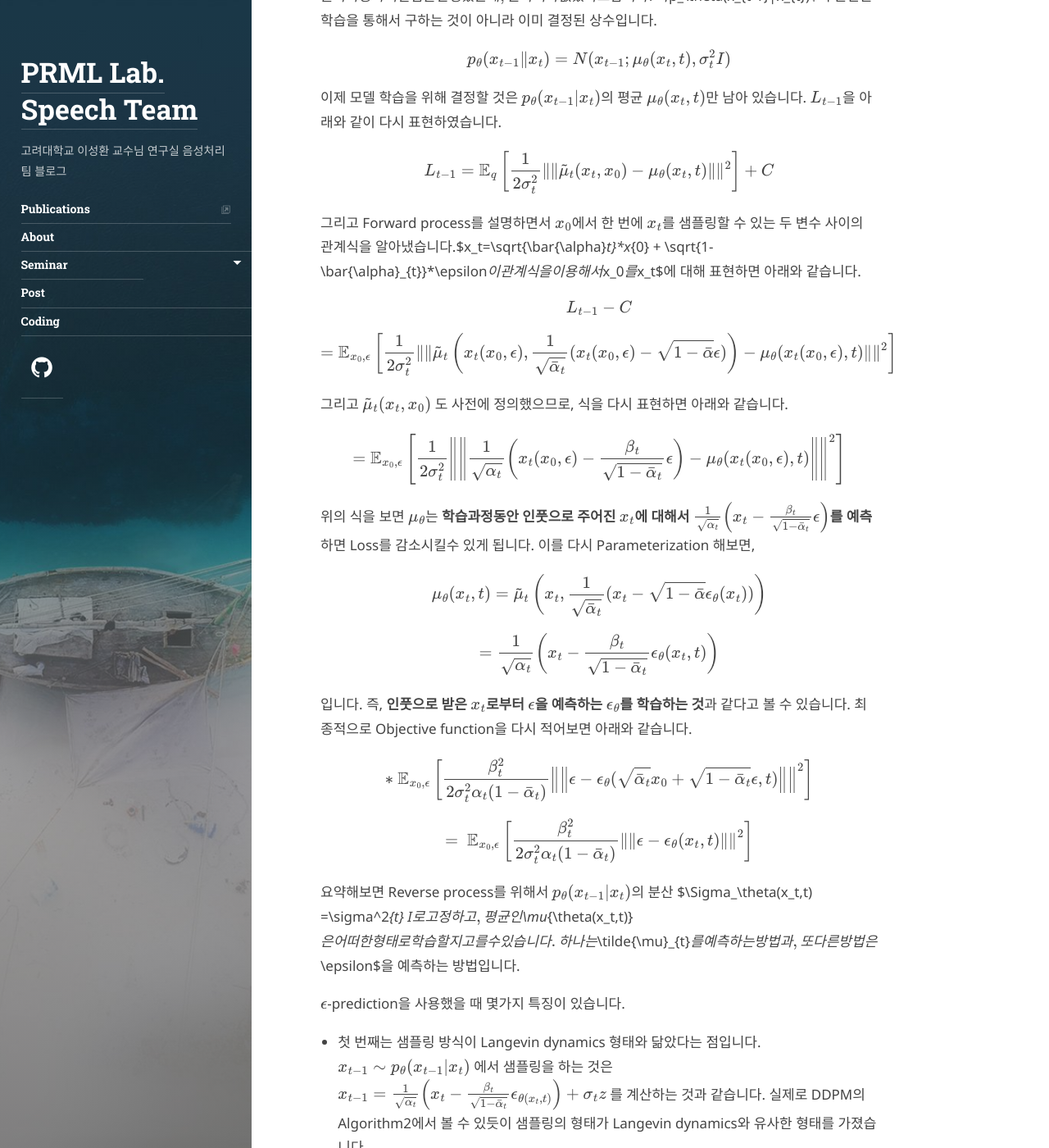
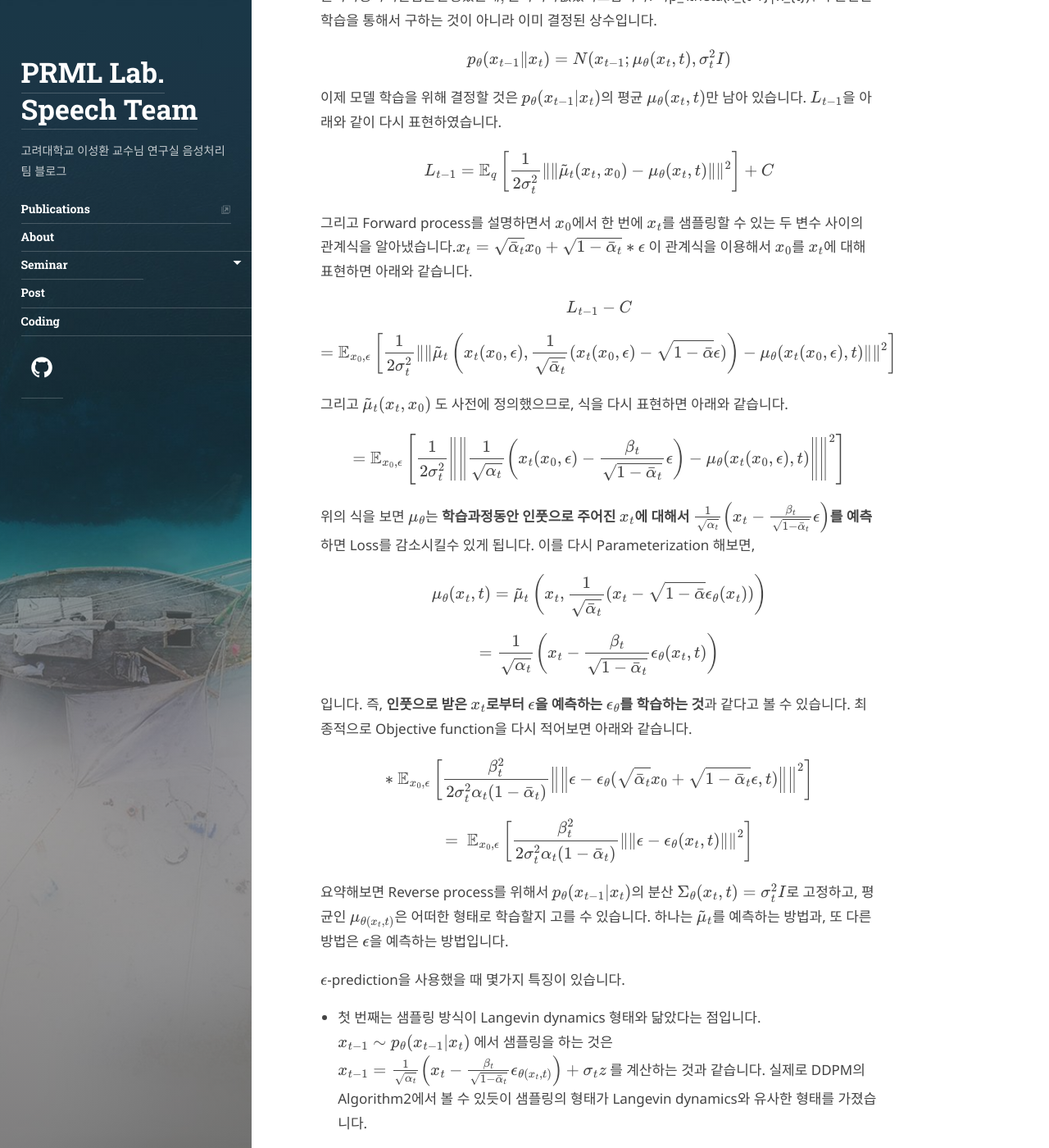
Before and after one commit to speech-team-korea/speech-team-korea.github.io, a Jekyll site: the page built from _posts/generative-model/2023-12-07-DDPM.md, in a window 1280 px wide and 1400 px high, scrolled down 9122 px. Shown: the whole window at 82% size. Built offline with Jekyll 4.4.1, drawn with Linux system fonts in a browser that asks for light colours; some web fonts are replaced; comment, search, counter and statistics services are not loaded.

Commit message:
1207_DDPM_수식수정

```diff
--- a/_posts/generative-model/2023-12-07-DDPM.md
+++ b/_posts/generative-model/2023-12-07-DDPM.md
@@ -262,7 +262,7 @@ $$
 L_{t-1}=\mathbb{E}_q\left[\frac{1}{2\sigma^2_t} \|\|\tilde{\mu}_t(x_t,x_0)-\mu_\theta(x_t,t)\|\|^2 \right] +C
 $$
 
-그리고 Forward process를 설명하면서 $x_0$에서 한 번에 $x_t$를 샘플링할 수 있는 두 변수 사이의 관계식을 알아냈습니다.$x_t=\sqrt{\bar{\alpha}_t}*x_{0} + \sqrt{1-\bar{\alpha}_{t}}*\epsilon$ 이 관계식을 이용해서 $x_0$를 $x_t$에 대해 표현하면 아래와 같습니다.
+그리고 Forward process를 설명하면서 $x_0$에서 한 번에 $x_t$를 샘플링할 수 있는 두 변수 사이의 관계식을 알아냈습니다.$x_t=\sqrt{\bar{\alpha}_ t}x_ {0} + \sqrt{1-\bar{\alpha}_{t}}*\epsilon$ 이 관계식을 이용해서 $x_0$를 $x_t$에 대해 표현하면 아래와 같습니다.
 
 $$
 L_{t-1} - C
@@ -298,7 +298,7 @@ $$
 = \ \mathbb{E}_{x_{0},\epsilon} \left[\frac{\beta^2_t}{2\sigma^2_t\alpha_t(1-\bar{\alpha}_t)} \left\|\left\| \epsilon - \epsilon_\theta(x_t,t)\right\|\right\|^2 \right]
 $$
 
-요약해보면 Reverse process를 위해서 $p_\theta(x_{t-1}\|x_t)$의 분산 $\Sigma_\theta(x_t,t) =\sigma^2_{t} I$로 고정하고, 평균인 $\mu_{\theta(x_t,t)}$은 어떠한 형태로 학습할지 고를 수 있습니다. 하나는 $\tilde{\mu}_{t}$를 예측하는 방법과, 또 다른 방법은 $\epsilon$을 예측하는 방법입니다.
+요약해보면 Reverse process를 위해서 $p_ \theta(x_{t-1}\|x_ t)$의 분산 $\Sigma_\theta(x_t,t) =\sigma^2_ {t} I$로 고정하고, 평균인 $\mu_ {\theta(x_t,t)}$은 어떠한 형태로 학습할지 고를 수 있습니다. 하나는 $\tilde{\mu}_{t}$를 예측하는 방법과, 또 다른 방법은 $\epsilon$을 예측하는 방법입니다.
 
 $\epsilon$-prediction을 사용했을 때 몇가지 특징이 있습니다.
 
```
